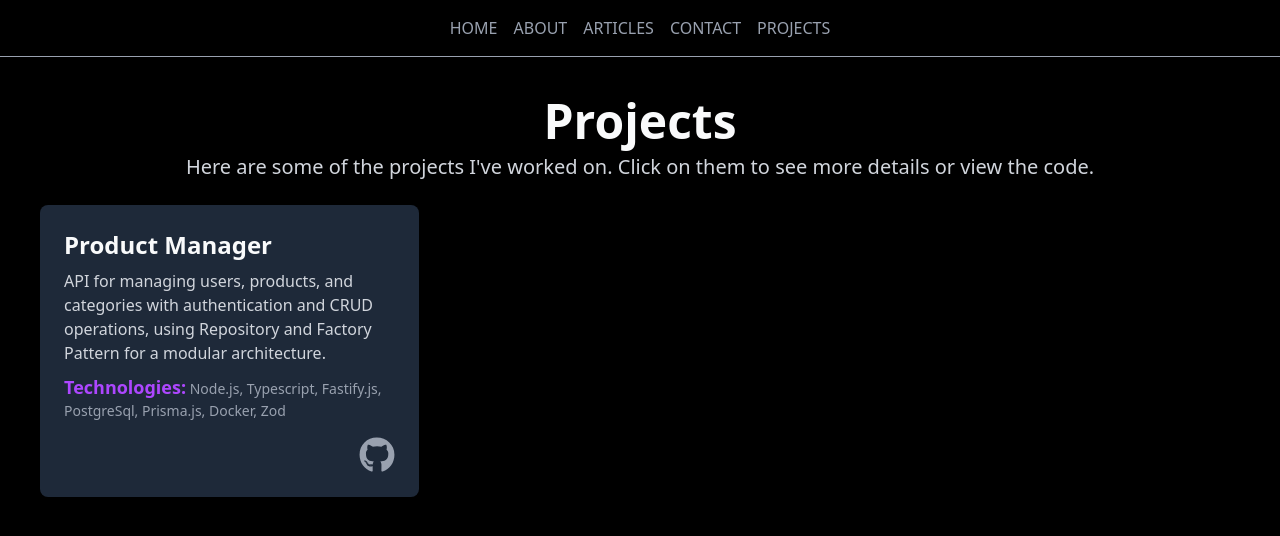
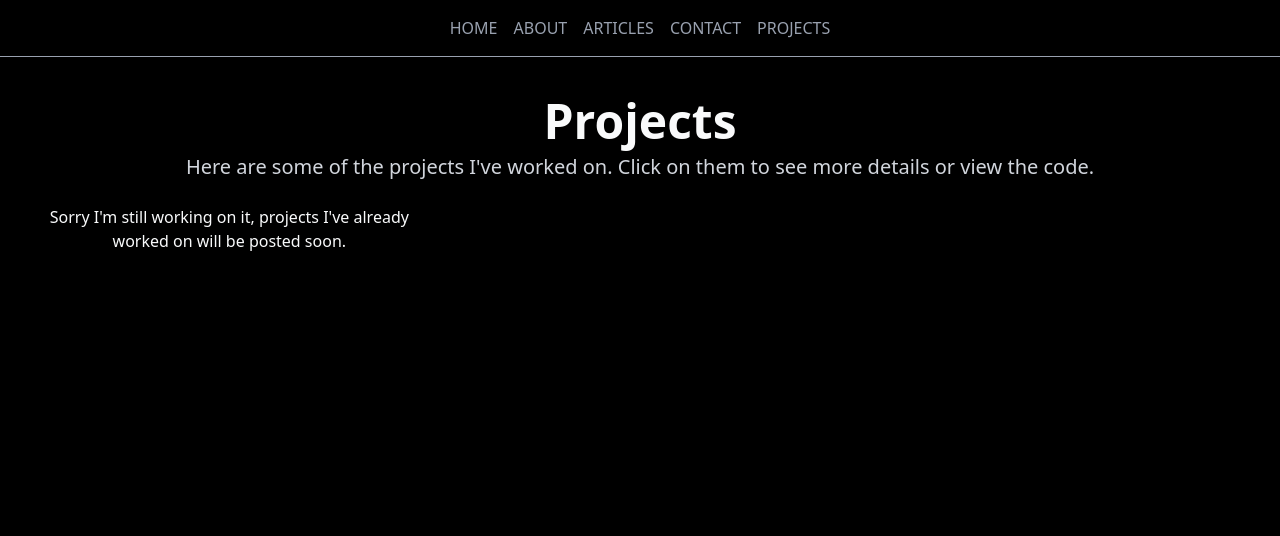
Before and after one commit to MendoncaGabriel/Portfolio, a React (Vite) app: page /projects in a window 1280 px wide. Shown: the top 536 px of the page. Built offline with nearby package versions, Linux system fonts and the light colour scheme.

Commit message:
retirada dos projetos e apresentando uma mensagem

```diff
--- a/src/pages/Projects.tsx
+++ b/src/pages/Projects.tsx
@@ -2,12 +2,12 @@ import { FaGithub } from "react-icons/fa";
 
 export const Projects: React.FC = () => {
   const projetos = [
-    {
-      nome: "Product Manager",
-      descricao: "API for managing users, products, and categories with authentication and CRUD operations, using Repository and Factory Pattern for a modular architecture.",
-      tecnologias: ["Node.js", "Typescript", "Fastify.js", "PostgreSql", "Prisma.js", "Docker", "Zod"],
-      github: "https://github.com/MendoncaGabriel/product-manager",
-    },
+    // {
+    //   nome: "Product Manager",
+    //   descricao: "API for managing users, products, and categories with authentication and CRUD operations, using Repository and Factory Pattern for a modular architecture.",
+    //   tecnologias: ["Node.js", "Typescript", "Fastify.js", "PostgreSql", "Prisma.js", "Docker", "Zod"],
+    //   github: "https://github.com/MendoncaGabriel/product-manager",
+    // },
 
   ];
 
@@ -24,7 +24,9 @@ export const Projects: React.FC = () => {
 
         {/* Projetos */}
         <div className="grid grid-cols-1 sm:grid-cols-2 lg:grid-cols-3 gap-8">
-          {projetos.map((projeto, index) => (
+          {
+            projetos.length !== 0 ?
+            (projetos.map((projeto, index) => (
               <div
                 key={index}
                 className="bg-gray-800 p-6 rounded-lg shadow-lg hover:shadow-xl transition duration-300 flex flex-col justify-between"
@@ -46,7 +48,9 @@ export const Projects: React.FC = () => {
                   </a>
                 </div>
               </div>
-          ))}
+            )))
+            : (<p className="text-center">Sorry I'm still working on it, projects I've already worked on will be posted soon.</p>)
+          }
         </div>
       </section>
     </div>
```
Lines whose indentation alone changed are shown as unchanged.
